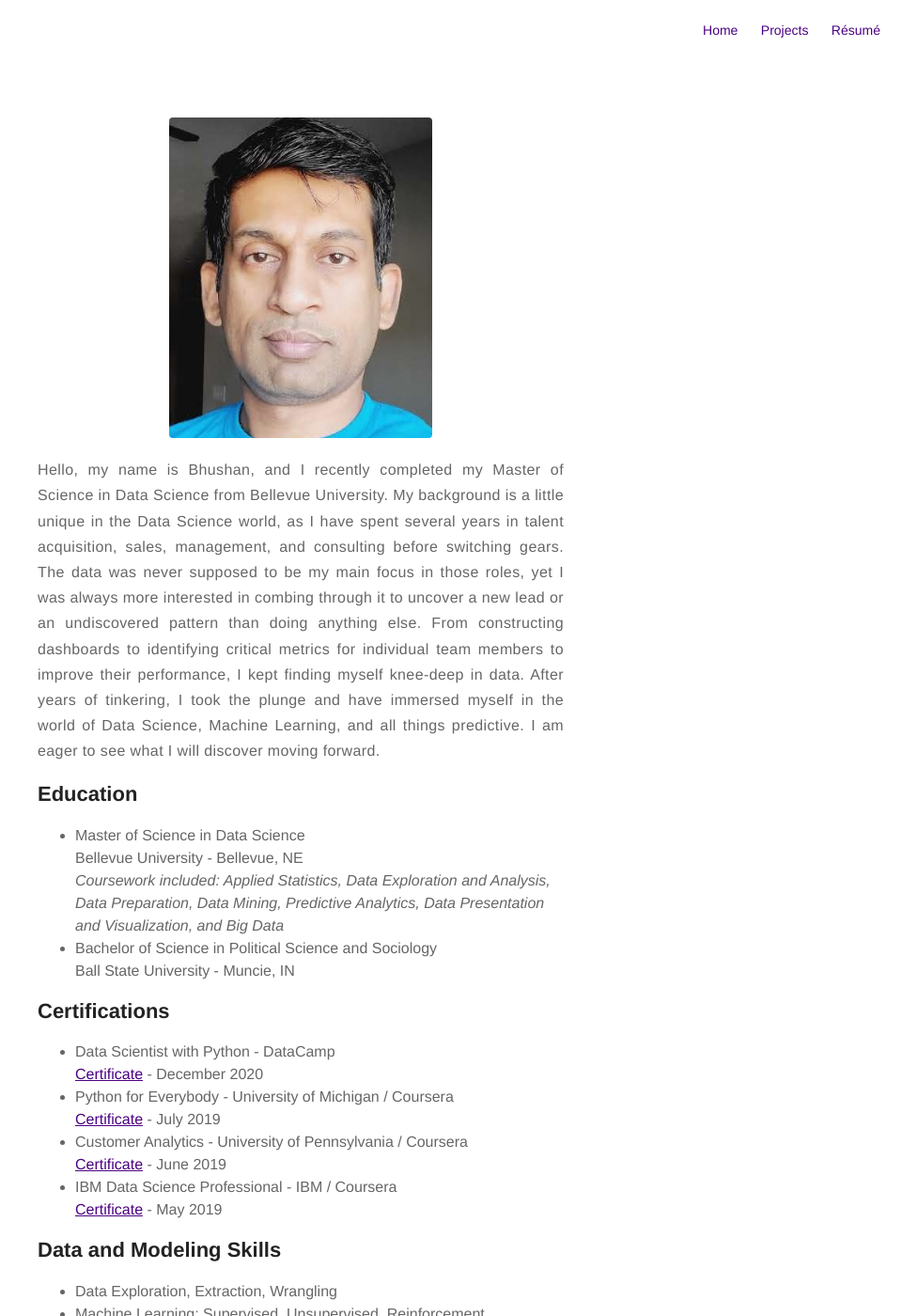
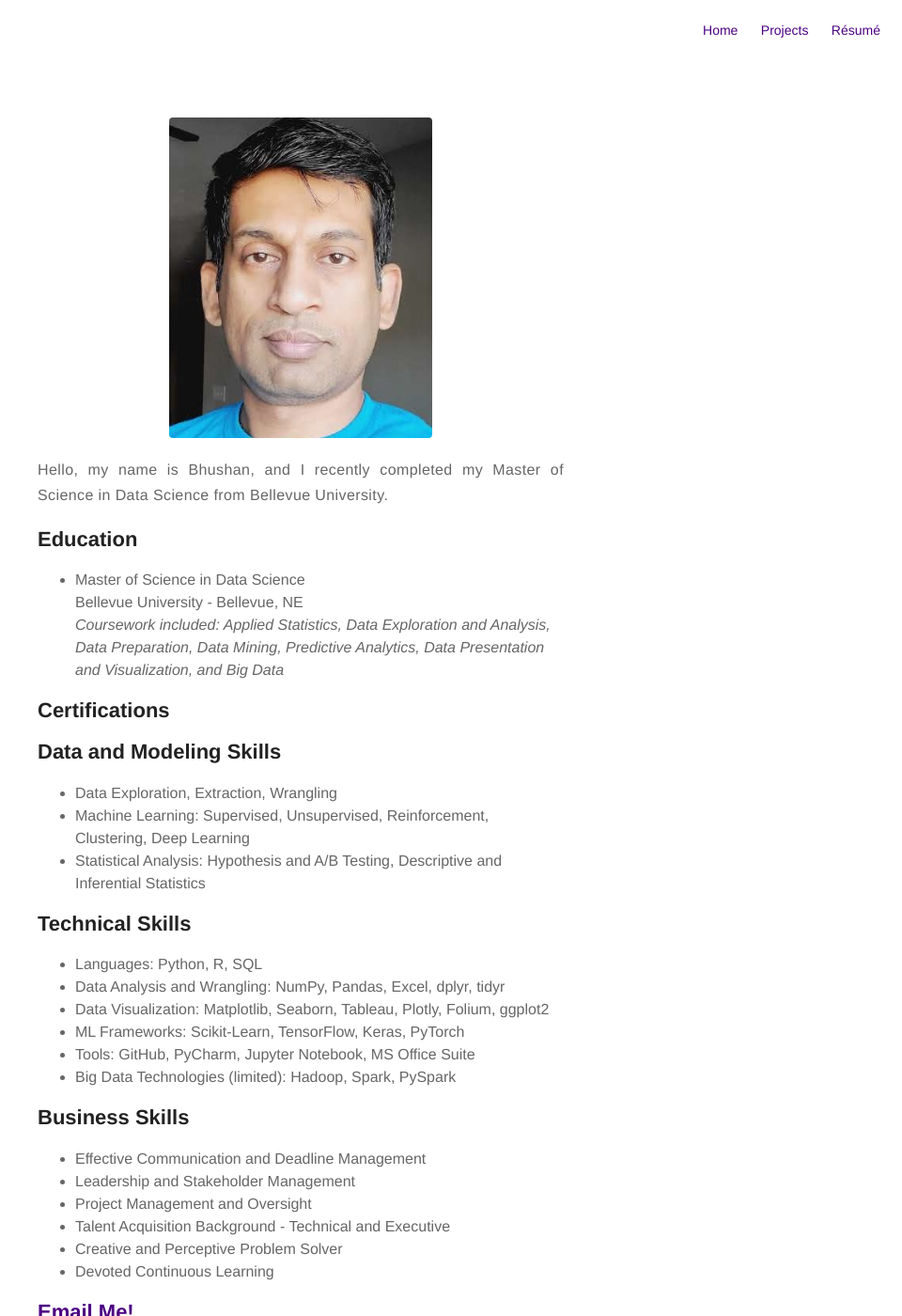
Before and after one commit to BhushanGitHub/bhushanGitHub.github.io, a Jekyll site: the page built from about.md, in a window 1280 px wide and 1400 px high. Shown: the whole window at 94% size, without its empty margins (320-1280 px from the left). Built offline with Jekyll 4.4.1, drawn with Linux system fonts in a browser that asks for light colours.

```diff
--- a/_config.yml
+++ b/_config.yml
@@ -34,24 +34,24 @@
   categories: [] # only show disqus for posts that have these categories
 
 # if you don't have any of social below, comment the line
-#facebook: myfacebook
-#twitter: mytwitter
-# instagram: myinstagram
-# pinterest: mypinterest
-linkedin: bhushans/
-# youtube: myyoutube
-# spotify: myspotify
-github: bhushans
-# gitlab: mygitlab
-# lastfm: mylastfm
-# stackoverflow: 7044681/mystackoverflow
-# quora: userquora
-# reddit: username
-medium: .medium.com
-# vimeo: myvimeo
-# lanyrd: mylanyrd
-email: bhushans@gmail.com
-datacamp: bhushans
+#facebook:
+#twitter:
+# instagram:
+# pinterest:
+linkedin: bhushan-suryawanshi-33853210
+# youtube:
+# spotify:
+github: BhushanGitHub
+# gitlab:
+# lastfm:
+# stackoverflow:
+# quora:
+# reddit:
+# medium: .medium.com
+# vimeo:
+# lanyrd:
+email: bhushan.suryawanshi@gmail.com
+#datacamp: bhushans
 
 authors:
   bhushans:
--- a/about.md
+++ b/about.md
@@ -4,7 +4,7 @@
 ---
 ![Profile Image]({% if site.external-image %}{{ site.picture }}{% else %}{{ site.url }}/{{ site.picture }}{% endif %})
 
-<p align="justify">Hello, my name is Bhushan, and I recently completed my Master of Science in Data Science from Bellevue University. My background is a little unique in the Data Science world, as I have spent several years in talent acquisition, sales, management, and consulting before switching gears. The data was never supposed to be my main focus in those roles, yet I was always more interested in combing through it to uncover a new lead or an undiscovered pattern than doing anything else. From constructing dashboards to identifying critical metrics for individual team members to improve their performance, I kept finding myself knee-deep in data. After years of tinkering, I took the plunge and have immersed myself in the world of Data Science, Machine Learning, and all things predictive. I am eager to see what I will discover moving forward.</p>
+<p align="justify">Hello, my name is Bhushan, and I recently completed my Master of Science in Data Science from Bellevue University.</p>
 
 <style>
 dd {
@@ -19,21 +19,12 @@
 	<li>Master of Science in Data Science
 	<dd>Bellevue University - Bellevue, NE</dd>
 	<dd><i>Coursework included: Applied Statistics, Data Exploration and Analysis, Data Preparation, Data Mining, Predictive Analytics, Data Presentation and Visualization, and Big Data</i></dd></li>
-	<li>Bachelor of Science in Political Science and Sociology
-	<dd>Ball State University - Muncie, IN</dd></li>
 </ul>
 
 <h2>Certifications</h2>
 
 <ul>
-	<li>Data Scientist with Python - DataCamp
-		<dd><a href="https://www.datacamp.com/statement-of-accomplishment/track/69ad72f42720fe75ab27ac33644283403d75d970">Certificate</a> - December 2020</dd></li>
-	<li>Python for Everybody - University of Michigan / Coursera
-		<dd><a href="https://www.coursera.org/account/accomplishments/specialization/certificate/L9VNF5QV582R">Certificate</a> - July 2019</dd></li>
-	<li>Customer Analytics - University of Pennsylvania / Coursera
-		<dd><a href="https://www.coursera.org/account/accomplishments/certificate/ZBG8PB8PUGCR">Certificate</a> - June 2019</dd></li>
-	<li>IBM Data Science Professional - IBM / Coursera
-		  <dd><a href="https://www.coursera.org/account/accomplishments/specialization/certificate/QZUJQK6TX9FM">Certificate</a> - May 2019</dd></li>
+
 </ul>
 
 <h2>Data and Modeling Skills</h2>
@@ -66,4 +57,4 @@
 	<li>Devoted Continuous Learning</li>
 </ul>
 
-<h2><a href="mailto:bhushans@gmail.com">Email Me!</a></h2>
+<h2><a href="mailto:bhushan.suryawanshi@gmail.com">Email Me!</a></h2>
```
